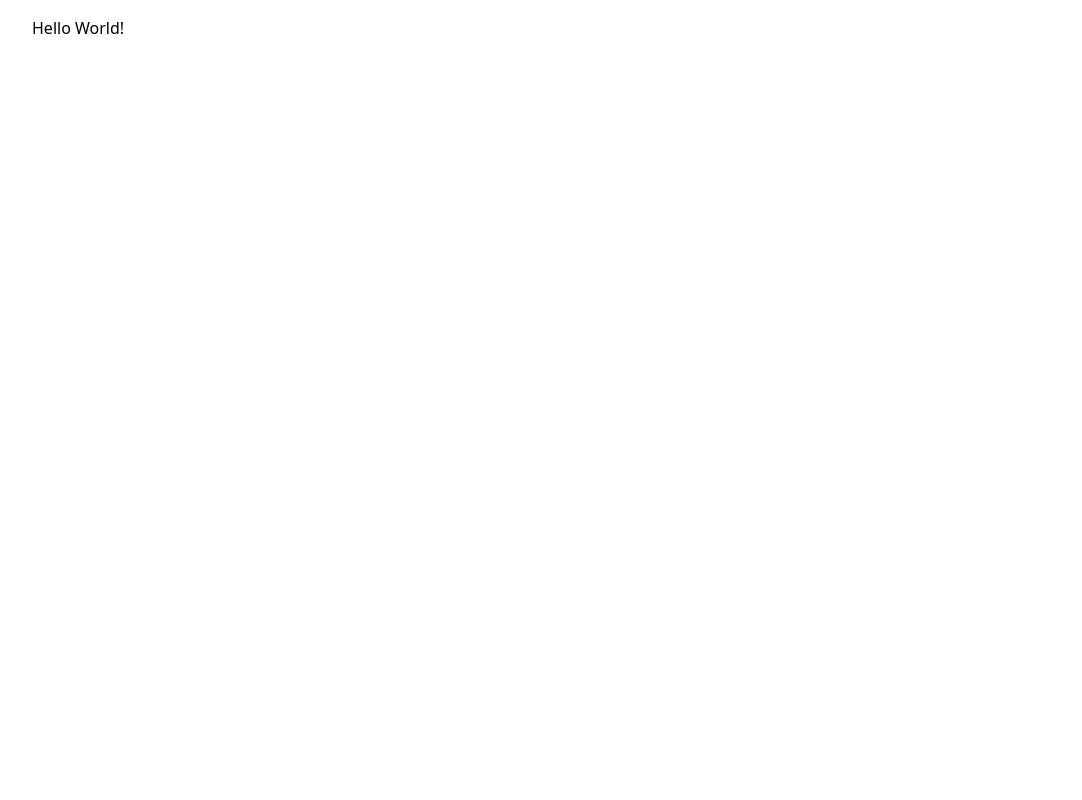
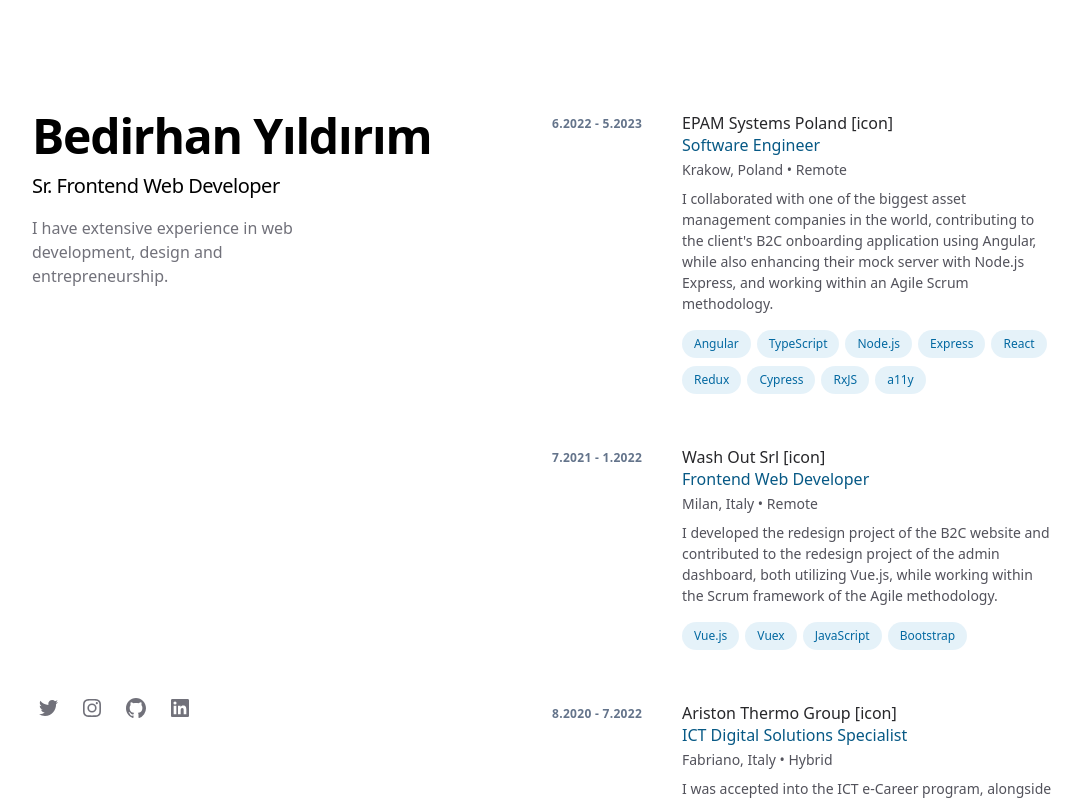
Before and after one commit to bedirhanyildirim/bedirhan.design, a Next.js app: page / in a window 1280 px wide. Shown: the top 800 px of the page, without its empty margins (96-1178 px from the left). Built offline with nearby package versions, Linux system fonts and the light colour scheme.

Commit message:
feat: list experiences

```diff
--- /dev/null
+++ b/public/data.json
@@ -0,0 +1,56 @@
+{
+  "experiences": [
+    {
+      "id": 0,
+      "company": "EPAM Systems Poland",
+      "title": "Software Engineer",
+      "location": "Krakow, Poland",
+      "description": "I collaborated with one of the biggest asset management companies in the world, contributing to the client's B2C onboarding application using Angular, while also enhancing their mock server with Node.js Express, and working within an Agile Scrum methodology.",
+      "logo_url": "https://media.licdn.com/dms/image/C4D0BAQEE73wQBVodMQ/company-logo_100_100/0/1677598469595?e=1694649600&v=beta&t=si8lCR_Tz-70ID3LJt_66MHHEmjmleazqTBs0UTjw3I",
+      "type": "Remote",
+      "skills":  ["Angular", "TypeScript", "Node.js", "Express","React", "Redux","Cypress", "RxJS", "a11y"],
+      "start_date": "6.2022",
+      "end_date": "5.2023",
+      "website": "https://www.epam.com/"
+    },
+    {
+      "id": 1,
+      "company": "Wash Out Srl",
+      "title": "Frontend Web Developer",
+      "location": "Milan, Italy",
+      "description": "I developed the redesign project of the B2C website and contributed to the redesign project of the admin dashboard, both utilizing Vue.js, while working within the Scrum framework of the Agile methodology.",
+      "logo_url": "https://media.licdn.com/dms/image/C4E0BAQE2GqAfzc9kgg/company-logo_100_100/0/1626968084794?e=1694649600&v=beta&t=b9VaDX7a1btyyu_vy9uDOJYtyAxJpGz9ho2a0zHWK5c",
+      "type": "Remote",
+      "skills":  ["Vue.js", "Vuex", "JavaScript", "Bootstrap"],
+      "start_date": "7.2021",
+      "end_date": "1.2022",
+      "website": "https://www.washout-app.com/"
+    },
+    {
+      "id": 2,
+      "company": "Ariston Thermo Group",
+      "title": "ICT Digital Solutions Specialist",
+      "location": "Fabriano, Italy",
+      "description": "I was accepted into the ICT e-Career program, alongside 13 other students from around the world, and during this time, I followed the renovation application project for web and mobile platforms at Elco Switzerland and Germany, contributing to the UI & UX improvement of the applications while providing technical support on Google Play Store and App Store Connect for all projects. Additionally, I developed a backend application using Node.js to collect metadata and statistics about the mobile applications from both stores. As a result of my performance, I was promoted to a full-time specialist at the conclusion of the ICT e-Career program.",
+      "logo_url": "https://media.licdn.com/dms/image/C4D0BAQH2d5bYtA5IRw/company-logo_100_100/0/1671698811499?e=1694649600&v=beta&t=2G6As8fkf8ZTdMIIOMupDGZF063hIokPYiivTwVSKmQ",
+      "type": "Hybrid",
+      "skills":  ["Node.js", "REST", "JavaScript", "Vue.js", "Project Planning", "UI & UX Design"],
+      "start_date": "8.2020",
+      "end_date": "7.2022",
+      "website": "https://www.ariston.com/"
+    },
+    {
+      "id": 3,
+      "company": "Turkish Airlines",
+      "title": "Frontend Web Developer",
+      "location": "Istanbul, Turkiye",
+      "description": "I contributed to the redesign project of www.thy.com, utilizing Vue.js, while working within the Scrum framework of the Agile methodology.",
+      "logo_url": "https://media.licdn.com/dms/image/C4D0BAQGEfBbouGENQw/company-logo_100_100/0/1677651510531?e=1694649600&v=beta&t=xbEy3F7y5OwCyZOXC4OAs9Fw8D1udxMzprwLDtusl34",
+      "type": "Office",
+      "skills":  ["JavaScript", "TypeScript", "Vue.js", "Vuex", "Knockout.js", "jQuery"],
+      "start_date": "7.2018",
+      "end_date": "6.2019",
+      "website": "https://www.turkishairlines.com/"
+    }
+  ]
+}
--- a/src/app/page.js
+++ b/src/app/page.js
@@ -1,7 +1,67 @@
+import Link from 'next/link'
+import TwitterLogo from 'public/twitter.svg'
+import InstagramLogo from 'public/instagram.svg'
+import GithubLogo from 'public/github.svg'
+import LinkedInLogo from 'public/linkedin.svg'
+import CompanyCard from '@/components/companyCard'
+import { experiences } from 'public/data.json'
+
 export default function Home() {
+  let data = [...experiences]
   return (
     <main className="content">
-      <h1>Hello World!</h1>
+      <div className="lg:flex lg:justify-between lg:gap-4">
+        <header className="lg:sticky lg:top-0 lg:flex lg:max-h-screen lg:w-1/2 lg:flex-col lg:justify-between lg:py-24">
+          <div>
+            <h1 className="text-4xl font-bold tracking-tight text-black sm:text-5xl">
+              Bedirhan Yıldırım
+            </h1>
+            <h2 className="mt-3 text-lg font-medium tracking-tight text-black sm:text-xl">
+              Sr. Frontend Web Developer
+            </h2>
+            <p className="mt-4 max-w-xs leading-normal text-zinc-500">
+              I have extensive experience in web development, design and entrepreneurship.
+            </p>
+          </div>
+          <ul className="ml-1 mt-8 flex items-center">
+            <li className="mr-5 text-xs">
+              <Link href="https://twitter.com/bedcodes" target="_blank">
+                <TwitterLogo className="fill-zinc-500 transition hover:fill-zinc-600" />
+              </Link>
+            </li>
+            <li className="mr-5 text-xs">
+              <Link href="https://instagram.com/bedcodes" target="_blank">
+                <InstagramLogo className="fill-zinc-500 transition hover:fill-zinc-600" />
+              </Link>
+            </li>
+            <li className="mr-5 text-xs">
+              <Link href="https://github.com/bedirhanyildirim" target="_blank">
+                <GithubLogo className="fill-zinc-500 transition hover:fill-zinc-600" />
+              </Link>
+            </li>
+            <li className="mr-5 text-xs">
+              <Link href="https://www.linkedin.com/in/bedirhanyildirim" target="_blank">
+                <LinkedInLogo className="fill-zinc-500 transition hover:fill-zinc-600" />
+              </Link>
+            </li>
+          </ul>
+        </header>
+        <content className="pt-24 lg:w-1/2 lg:py-24">
+          <section id="experiences">
+            {data.map(exp => {
+              return (
+                <CompanyCard experience={exp} key={exp.id}></CompanyCard>
+              )
+            })}
+            <Link href="/" className="inline-flex items-center font-medium leading-tight font-semibold text-sky-800 hover:text-sky-600 transition">
+              Download Cv [icon]
+            </Link>
+          </section>
+          <br/>
+          <br/>
+          <br/>
+        </content>
+      </div>
     </main>
   )
 }
--- /dev/null
+++ b/src/components/companyCard.js
@@ -0,0 +1,49 @@
+'use client'
+
+import Link from "next/link";
+
+export default function CompanyCard({ experience }) {
+  return (
+    <div className="mb-12 transition">
+      <div className="relative grid pb-1 transition-all sm:grid-cols-8 sm:gap-8 md:gap-4 lg:hover:!opacity-100">
+        <header className="z-10 mb-2 mt-1 text-xs font-semibold uppercase tracking-wide text-slate-500 sm:col-span-2 whitespace-nowrap">
+          {experience.start_date} - {experience.end_date}
+        </header>
+        <div className="z-10 sm:col-span-6">
+          <h3 className="font-medium leading-snug">
+            <div>
+              <Link
+                href={experience.website} target="_blank" className="inline-flex items-baseline leading-tight text-zinc-800 text-base">
+                <span>{experience.company} [icon]</span>
+              </Link>
+            </div>
+            <div>
+              <div className="text-sky-800">
+                {experience.title}
+              </div>
+            </div>
+            <div>
+              <div className="text-zinc-600 font-light text-sm mt-1">
+                {experience.location} • {experience.type}
+              </div>
+            </div>
+          </h3>
+          <p className="mt-2 text-sm leading-normal text-zinc-600">
+            {experience.description}
+          </p>
+          <ul className="mt-2 flex flex-wrap">
+            {experience.skills.map(skill => {
+              return (
+                <li className="mr-1.5 mt-2">
+                  <div className="flex items-center rounded-full bg-sky-600/10 px-3 py-1 text-xs font-medium leading-5 text-sky-700">
+                    { skill }
+                  </div>
+                </li>
+              )
+            })}
+          </ul>
+        </div>
+      </div>
+    </div>
+  )
+}
```
